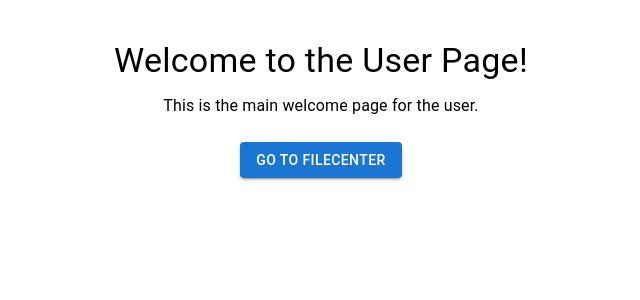
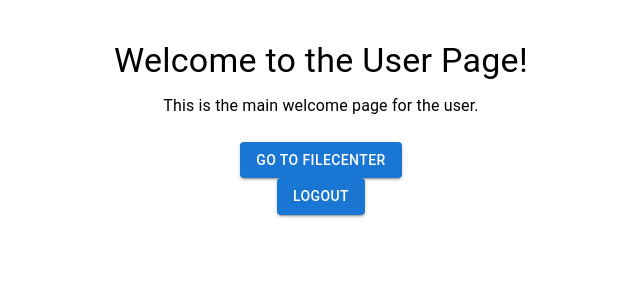
Before and after one commit to AntonioAlarcon32/appsec_frontend, a React (Create React App) app: page /menu in a window 1280 px wide. Shown: the top 300 px of the page, without its empty margins (319-959 px from the left). Built offline with nearby package versions, Linux system fonts and the light colour scheme; sample sign-in values are in the browser's storage.

Commit message:
Added logout

```diff
--- a/src/pages/UserPage.jsx
+++ b/src/pages/UserPage.jsx
@@ -8,7 +8,7 @@ import { Button, Typography, Container } from '@mui/material';
 const UserPage = () => {
     const location = useLocation();
     const navigate = useNavigate();
-    const { isLoggedIn, isLoading, login } = useAuth();
+    const { isLoggedIn, isLoading, login, logout } = useAuth();
 
     const useQuery = () => {
         return new URLSearchParams(location.search);
@@ -21,6 +21,20 @@ const UserPage = () => {
         // Navigate to the Filecenter page
         navigate('/files');
     };
+
+    const handleLogoutClick = () => {
+        // Logout the user
+        setAuthToken(null);
+        axiosInstance.post('/auth/logout')
+        .then(response => {
+            console.log('Response:', response.data);
+        })
+        .catch(error => {
+            console.error('There was an error!', error);
+        });
+        logout();
+        navigate('/login');
+    }
 
 
     useEffect(() => {
@@ -70,6 +84,9 @@ const UserPage = () => {
             <Button variant="contained" color="primary" onClick={handleFilecenterButtonClick}>
                 Go to Filecenter
             </Button>
+            <Button variant="contained" color="primary" onClick={handleLogoutClick}>
+                Logout
+            </Button>
         </Container>
     );
 };
```
